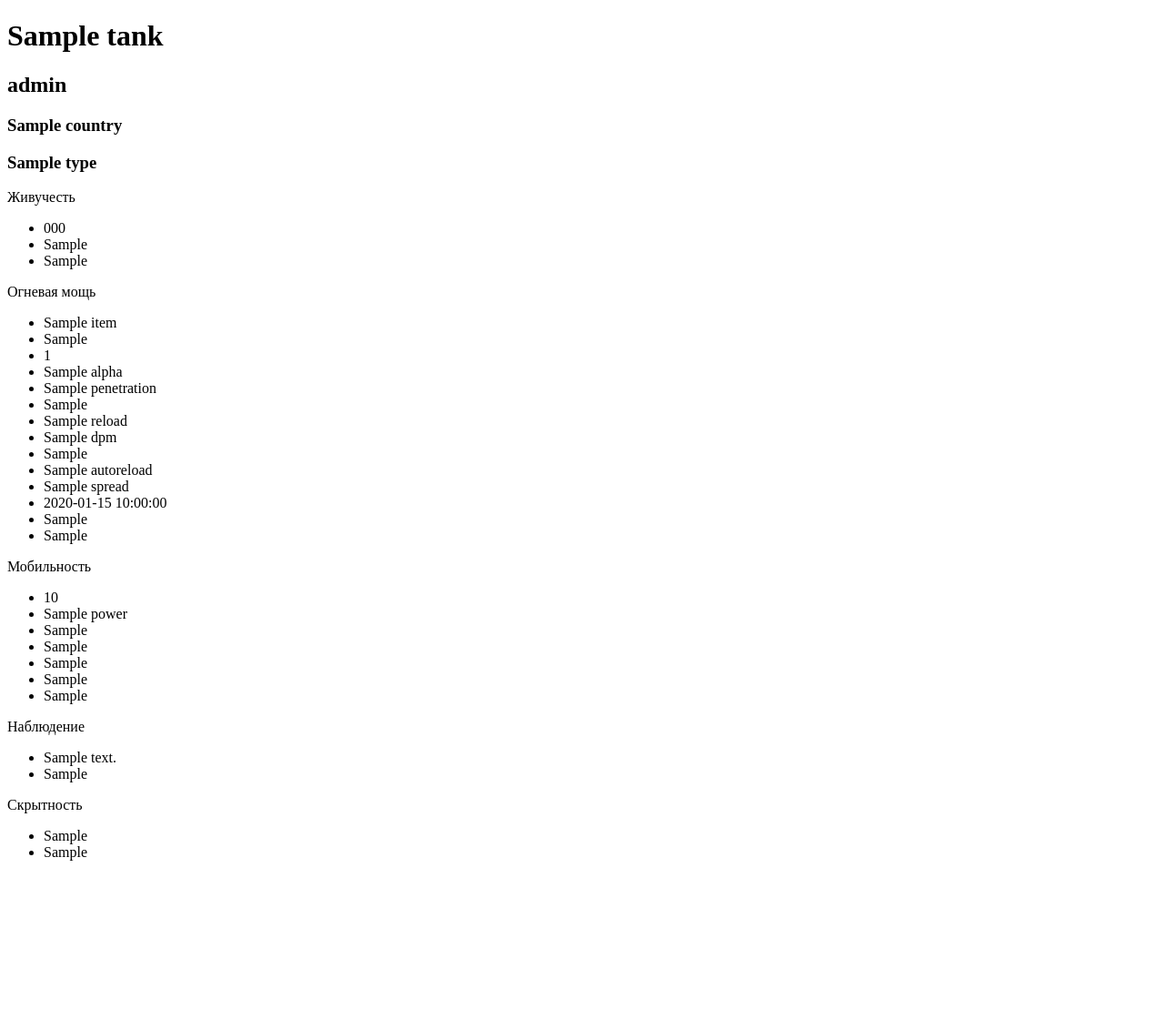
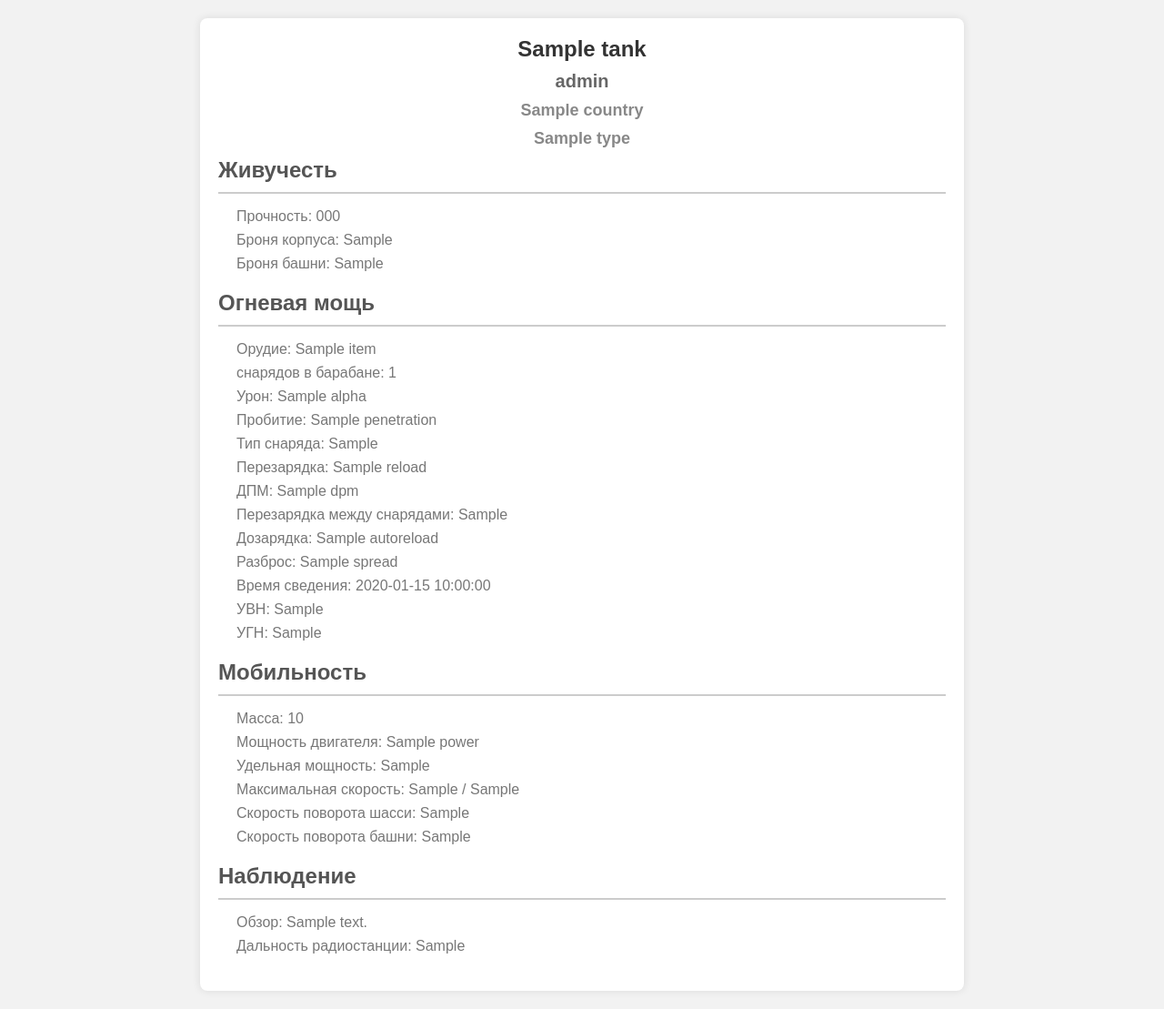
Before and after one commit to frankdelan/wot_api, a FastAPI app: template src/web/templates/tank_info.html in a window 1280 px wide. Shown: the whole page at 91% size. Before the commit the page ends 946 px from the top, so only its background shows below. Run offline with FastAPI, Linux system fonts and the light colour scheme; the template is opened without the code that fills it: most values are stand-ins (such as "Sample title", 1, 10 or a date in 2020).

Commit message:
update templates and connect static

```diff
--- a/src/api/tanks/queries.py
+++ b/src/api/tanks/queries.py
@@ -50,7 +50,6 @@ async def get_tank_info(tank_name: str, session: AsyncSession):
 
     result = await session.execute(query)
     tank = result.mappings().all()
-    print(tank)
     if not tank:
         raise NoResultFound("Танка с таким названием не существует")
     return TankShowScheme(
--- a/src/web/templates/tank_info.html
+++ b/src/web/templates/tank_info.html
@@ -1,70 +1,161 @@
-<!doctype html>
+<!DOCTYPE html>
 <html lang="en">
 <head>
     <meta charset="UTF-8">
-    <meta name="viewport"
-          content="width=device-width, user-scalable=no, initial-scale=1.0, maximum-scale=1.0, minimum-scale=1.0">
+    <meta name="viewport" content="width=device-width, initial-scale=1.0">
     <meta http-equiv="X-UA-Compatible" content="ie=edge">
-    <title>Document</title>
+    <title>Tank Details</title>
+    <style>
+        body {
+            font-family: Arial, sans-serif;
+            margin: 0;
+            padding: 0;
+            background-color: #f2f2f2;
+        }
+
+        .container {
+            max-width: 800px;
+            margin: 20px auto;
+            padding: 20px;
+            background-color: #fff;
+            border-radius: 8px;
+            box-shadow: 0 0 10px rgba(0, 0, 0, 0.1);
+        }
+
+        h1, h2, h3 {
+            margin: 0 0 10px;
+            color: #333;
+        }
+
+        ul {
+            list-style: none;
+            padding: 0;
+        }
+
+        ul li {
+            margin-bottom: 5px;
+        }
+
+        p {
+            font-weight: bold;
+            margin: 10px 0;
+        }
+
+        .tank-name{
+            text-align: center;
+            font-size: 24px;
+        }
+
+        .tank-level {
+            text-align: center;
+            font-size: 20px;
+            color: #666;
+        }
+
+        .tank-country, .tank-type {
+            text-align: center;
+            font-size: 18px;
+            color: #888;
+        }
+
+        .tank-details {
+            margin-bottom: 20px;
+        }
+
+        .tank-details h2 {
+            border-bottom: 2px solid #ccc;
+            padding-bottom: 10px;
+            margin-bottom: 10px;
+            color: #555;
+        }
+
+        .tank-details ul {
+            margin-left: 20px;
+        }
+
+        .tank-details ul li {
+            margin-bottom: 8px;
+            font-size: 16px;
+            color: #777;
+        }
+
+        @media only screen and (max-width: 600px) {
+            .container {
+                padding: 10px;
+            }
+        }
+    </style>
 </head>
 <body>
-    <h1>{{tank.name}}</h1>
-    <h2>{{tank.level}}</h2>
-    <h3>{{tank.country}}</h3>
-    <h3>{{tank.type}}</h3>
+<div class="container">
+    <h1 class="tank-name">{{tank.name}}</h1>
+    <h2 class="tank-level">{{tank.level}}</h2>
+    <h3 class="tank-country">{{tank.country}}</h3>
+    <h3 class="tank-type">{{tank.type}}</h3>
 
-    <p>Живучесть</p>
+    <div class="tank-details">
+        <h2>Живучесть</h2>
         <ul>
-        <li>{{tank.specification.survival.hp}}</li>
-        <li>{{tank.specification.survival.hull_armor}}</li>
-        <li>{{tank.specification.survival.tower_armor}}</li>
+            <li>Прочность: {{tank.specification.survival.hp}}</li>
+            <li>Броня корпуса: {{tank.specification.survival.hull_armor}}</li>
+            <li>Броня башни: {{tank.specification.survival.tower_armor}}</li>
         </ul>
+    </div>
 
-    <p>Огневая мощь</p>
-
+    <div class="tank-details">
+        <h2>Огневая мощь</h2>
         {% for item in tank.specification.firepower.tank_guns %}
             <ul>
-            <li>{{item.name}}</li>
-            <li>{{item.gun_type}}</li>
-            <li>{{item.shell_count}}</li>
-            <li>{{item.alpha}}</li>
-            <li>{{item.penetration}}</li>
-            <li>{{item.shell_type}}</li>
-            <li>{{item.reload}}</li>
-            <li>{{item.dpm}}</li>
-            <li>{{item.inside_reload}}</li>
-            <li>{{item.autoreload}}</li>
-            <li>{{item.spread}}</li>
-            <li>{{item.reduction_time}}</li>
-            <li>{{item.elevation_vertical_angles}}</li>
-            <li>{{item.elevation_horizontal_angles}}</li>
+                <li>Орудие: {{item.name}}</li>
+                {% if item.shell_count %}
+                <li>снарядов в барабане: {{item.shell_count}}</li>
+                {% endif %}
+                <li>Урон: {{item.alpha}}</li>
+                <li>Пробитие: {{item.penetration}}</li>
+                <li>Тип снаряда: {{item.shell_type}}</li>
+                <li>Перезарядка: {{item.reload}}</li>
+                <li>ДПМ: {{item.dpm}}</li>
+                {% if item.inside_reload %}
+                <li>Перезарядка между снарядами: {{item.inside_reload}}</li>
+                {% endif %}
+                {% if item.autoreload %}
+                <li>Дозарядка: {{item.autoreload}}</li>
+                {% endif %}
+                <li>Разброс: {{item.spread}}</li>
+                <li>Время сведения: {{item.reduction_time}}</li>
+                <li>УВН: {{item.elevation_vertical_angles}}</li>
+                <li>УГН: {{item.elevation_horizontal_angles}}</li>
             </ul>
         {% endfor %}
+    </div>
 
-    <p>Мобильность</p>
+    <div class="tank-details">
+        <h2>Мобильность</h2>
         <ul>
-        <li>{{tank.specification.mobility.weight}}</li>
-        <li>{{tank.specification.mobility.power}}</li>
-        <li>{{tank.specification.mobility.specific_power}}</li>
-        <li>{{tank.specification.mobility.max_forward_speed}}</li>
-        <li>{{tank.specification.mobility.max_backward_speed}}</li>
-        <li>{{tank.specification.mobility.rotation_speed}}</li>
-        <li>{{tank.specification.mobility.tower_rotation_speed}}</li>
+            <li>Масса: {{tank.specification.mobility.weight}}</li>
+            <li>Мощность двигателя: {{tank.specification.mobility.power}}</li>
+            <li>Удельная мощность: {{tank.specification.mobility.specific_power}}</li>
+            <li>Максимальная скорость: {{tank.specification.mobility.max_forward_speed}} / {{tank.specification.mobility.max_backward_speed}}</li>
+            <li>Скорость поворота шасси: {{tank.specification.mobility.rotation_speed}}</li>
+            <li>Скорость поворота башни: {{tank.specification.mobility.tower_rotation_speed}}</li>
         </ul>
+    </div>
 
+    <div class="tank-details">
+        <h2>Наблюдение</h2>
+        <ul>
+            <li>Обзор: {{tank.specification.vision.vision_range}}</li>
+            <li>Дальность радиостанции: {{tank.specification.vision.communication_range}}</li>
+        </ul>
+    </div>
 
-    <p>Наблюдение</p>
-    <ul>
-        <li>{{tank.specification.vision.vision_range}}</li>
-        <li>{{tank.specification.vision.communication_range}}</li>
-    </ul>
-
-    <p>Скрытность</p>
-    <ul>
-        <li>{{tank.specification.stealth.standing_stealth}}</li>
-        <li>{{tank.specification.stealth.moving_stealth}}</li>
-    </ul>
-
-
+<!--    <div class="tank-details">-->
+<!--        <h2>Скрытность</h2>-->
+<!--        <ul>-->
+<!--            <li>На месте: {{tank.specification.stealth.standing_stealth}}</li>-->
+<!--            <li>В движении: {{tank.specification.stealth.moving_stealth}}</li>-->
+<!--        </ul>-->
+<!--    </div>-->
+</div>
 </body>
 </html>
```
Also changed, not shown: src/web/static/styles.css (added, +81 -0 lines), src/web/templates/tank_list.html (+37 -4 lines). Lines whose indentation alone changed are shown as unchanged.
